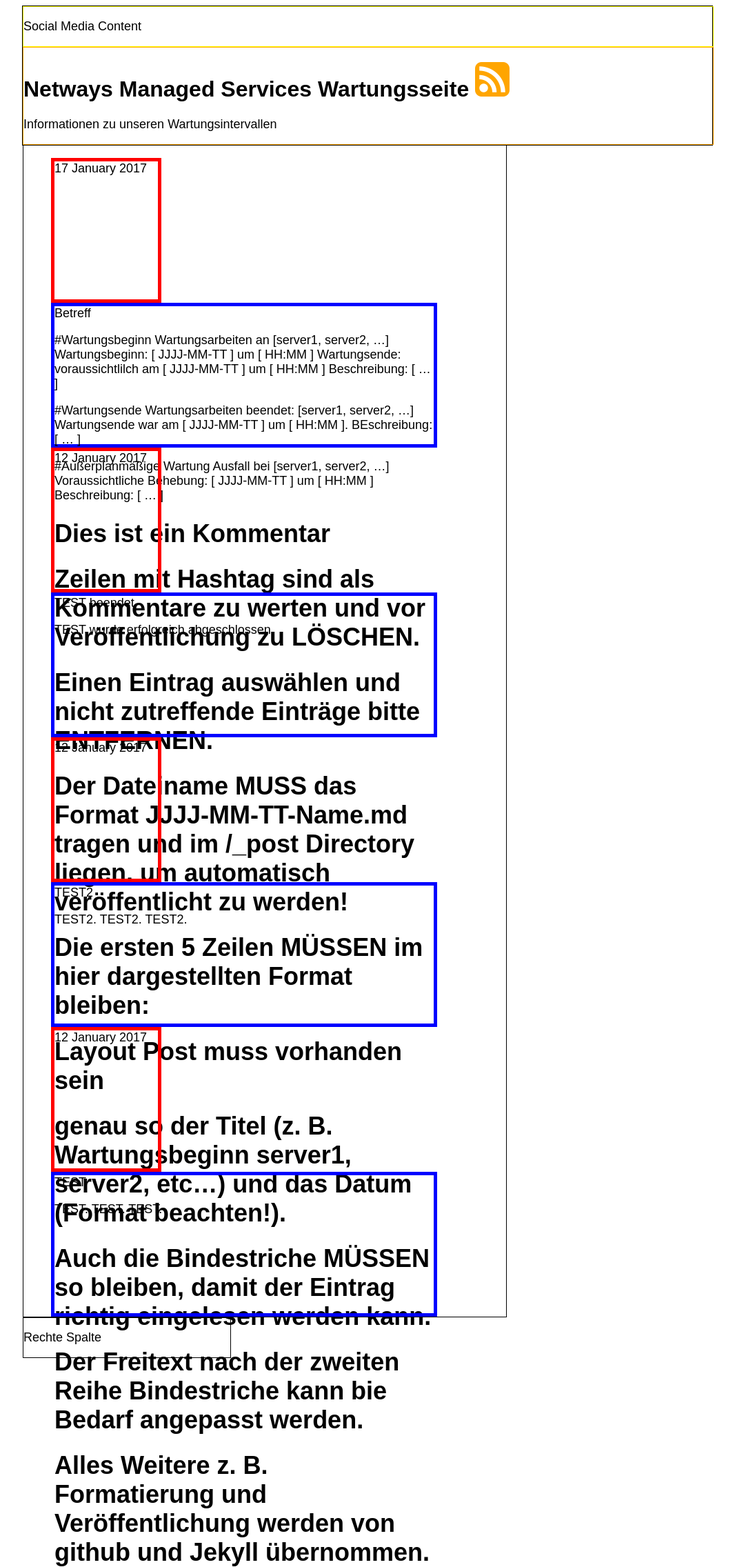
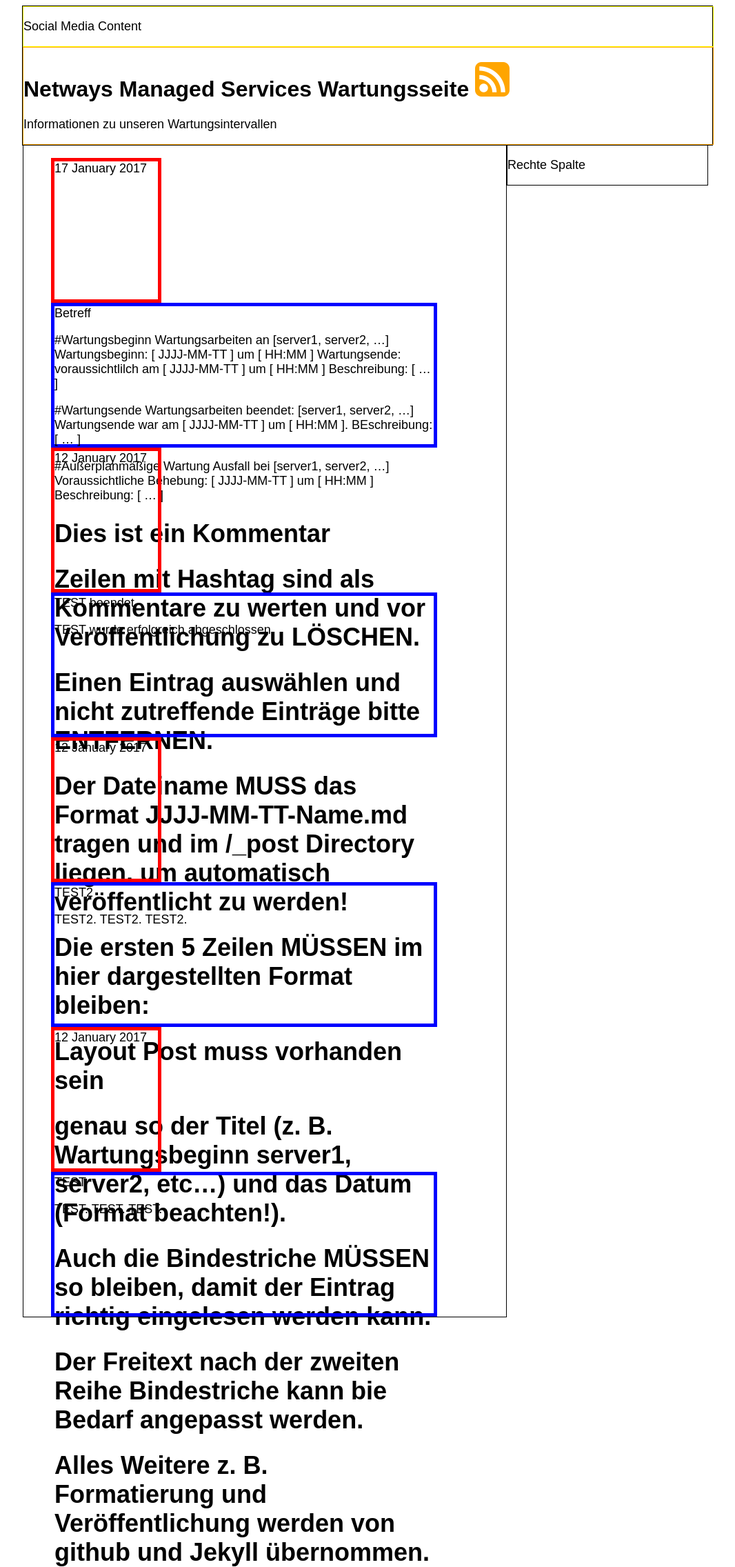
Before and after one commit to Storagegirl/storagegirl.github.io, a Jekyll site: the page built from index.html, in a window 1280 px wide. Shown: the whole page at 69% size, without its empty margins (107-1173 px from the left). Built offline with Jekyll 4.4.1, drawn with Linux system fonts in a browser that asks for light colours.

Commit message:
Update index.html

```diff
--- a/index.html
+++ b/index.html
@@ -28,7 +28,7 @@
 		</ul>
 	</div>
 
-	<div id="container3" style="float:left; width:30%; border:1px solid black">
+	<div id="container3" style="float:left; width:29%; border:1px solid black">
 		<p>Rechte Spalte</p>
 	</div>
 
```
